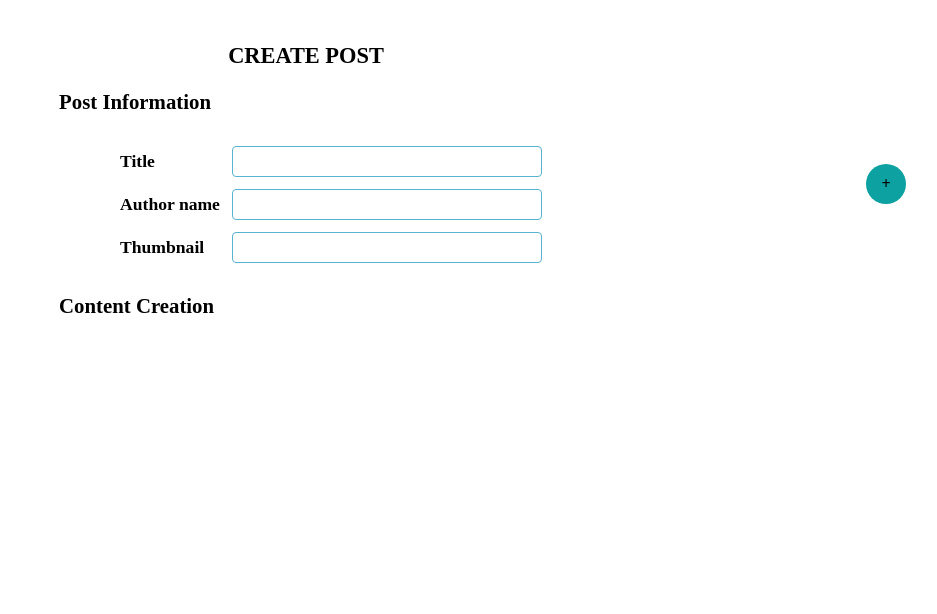
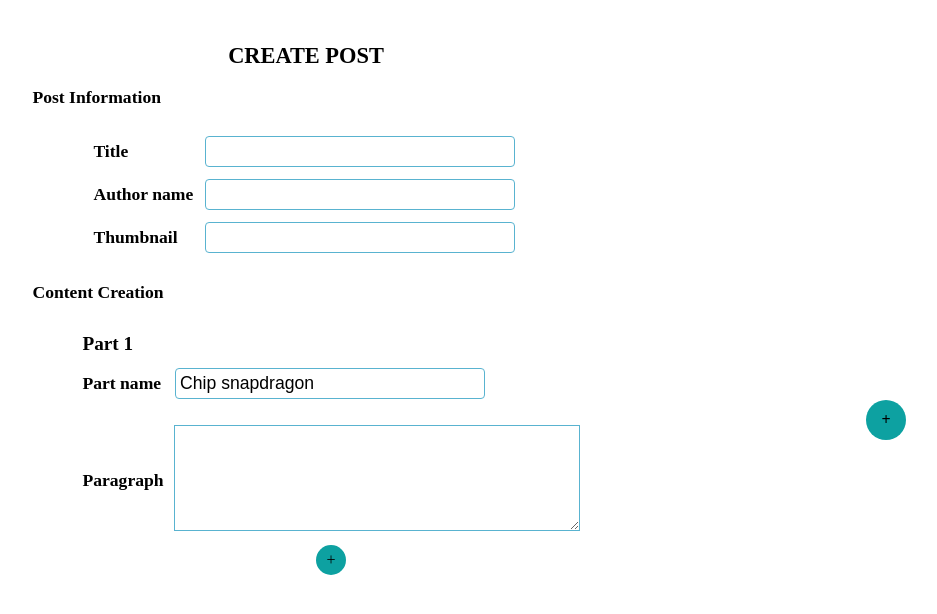
Before and after one commit to tankim19722003/CollectingInfoProject, a plain HTML site: page CreatePost.html in a window 1280 px wide. Shown: the whole page, without its empty margins (334-1271 px from the left). Drawn offline with Linux system fonts and the light colour scheme.

Commit message:
handle generate para and part

```diff
--- a/CreatePost.html
+++ b/CreatePost.html
@@ -5,6 +5,7 @@
     <meta charset="UTF-8">
     <meta name="viewport" content="width=device-width, initial-scale=1.0">
     <link rel="stylesheet" href="./style.css">
+    <!-- <link href="https://cdn.jsdelivr.net/npm/bootstrap@5.0.2/dist/css/bootstrap.min.css" rel="stylesheet" integrity="sha384-EVSTQN3/azprG1Anm3QDgpJLIm9Nao0Yz1ztcQTwFspd3yD65VohhpuuCOmLASjC" crossorigin="anonymous"> -->
     <title>Document</title>
 </head>
 <body>
@@ -50,15 +51,34 @@
 
             <div class="post-content">
                 <h3 class="post-content-label">Content Creation</h3>
-                <div class="post-content">
+                <div class="post-content-body">
 
+                    <div class="part" style="display: flex;flex-direction: column;">
+                        <h1 style="font-weight: bold;" class="part-title">Part 1</h1>
+
+                        <div class="part-name-wrap">
+                            <label for="" class="part-name-label label-dis">Part name</label>
+                            <input class="part-name" value="Chip snapdragon"></input>
+                        </div>
+
+                        <div class="para-list para-123" style="display: flex;flex-direction: column;">
+                            <div class="para-wrap">
+                                <label class="paragraph-label label-dis">Paragraph</label>
+                                <div>
+                                    <textarea class="para" value="Đoạn văn 1 part 1"></textarea>
+                                </div>
+                            </div>
+
+                        </div>
+                        <div class="btn-wrap" style="text-align: center">
+                            <div class="btn-add-para" onclick="addParagraph('para-123')">+</div>
+                        </div>
+                    </div>
                 </div>
             </div>
         </div>
-        <div class="add-content">+</div>
-        <script>
-
-        </script>
+        <script src="./script.js"></script>
     </div>
+    <div class="add-part" onclick = "addPart()">+</div>
 </body>
 </html>
--- a/script.js
+++ b/script.js
@@ -5,23 +5,74 @@ function start() {
     <table style="border-spacing: 10px;">
         <tr class="content-field">
             <td>
-                    <label for="" class="title-wrap_label">Title</label>
+                <label for="" class ="part-name_label">Part name</label>
             </td>
 
             <td>
-                <input type="text" class="title-wrap_input">
+                 <input class="part-name_input" value="Chip snapdragon"></input>
             </td>
 
         </tr>
 
-        <tr class="content-field">
+        <tr class="para-list">
             <td>
-                <label for="" class="author-wrap_label">Author name</label>
+                 <label for="" class="paragraph_title">Paragraph 1</label>
             </td>
+
             <td>
-                    <input type="text" class="author-wrap_input">
+                <input class="para" value="Đoạn văn 1 part 1"></input>
             </td>
         </tr>
     </table>
-    `
+    `;
+
+    document.querySelector(".post-content-body").innerHTML = html;
 }
+// start();
+
+let countPart = 2;
+function addParagraph(classPara) {
+    console.log(classPara);
+    let paraList = document.querySelector("." + classPara);
+    let html = `
+        <div class="para-wrap">
+            <label class="paragraph-label label-dis">Paragraph</label>
+            <div class="321">
+                <textarea class="para" value="Đoạn văn 1 part 1"></textarea>
+            </div>
+        </div>
+    `;
+    paraList.innerHTML += html;
+    console.log(paraList);
+}
+
+
+function addPart() {
+    let partList = document.querySelector(".post-content-body");
+    let paraClass = new Date().getTime();
+    let html = `
+    <div class="part" style="display: flex;flex-direction: column;">
+        <h1 style="font-weight: bold;" class="part-title">Part ${countPart}</h1>
+
+        <div class="part-name-wrap">
+            <label for="" class="part-name-label label-dis">Part name</label>
+            <input class="part-name" value="Chip snapdragon"></input>
+        </div>
+
+        <div class="para-list para-${paraClass}" style="display: flex;flex-direction: column;">
+            <div class="para-wrap">
+                <label class="paragraph-label label-dis">Paragraph</label>
+                <div>
+                    <textarea class="para" value="Đoạn văn 1 part 1"></textarea>
+                </div>
+            </div>
+
+        </div>
+        <div class="btn-wrap" style="text-align: center">
+            <div class="btn-add-para" onclick="addParagraph('para-${paraClass}')">+</div>
+        </div>
+    </div>
+    `;
+    countPart++;
+    partList.innerHTML += html;
+}
--- a/style.css
+++ b/style.css
@@ -1,5 +1,9 @@
 *{
     font-size: 16px;
+}
+
+.label-dis {
+    margin-right: 10px;
 }
 .container {
     display: flex;
@@ -12,21 +16,31 @@
     text-align: center;
     font-size: 1.4rem;
 }
+
+.post-content-body,
 .post-information_enter {
     padding-left:50px;
 }
+
+.part-name_label,
+.paragraph_title,
 .post-content-label,
 .post-information_heading{
     font-size: 1.3rem;
+    font-weight:bold;
+    font-size: 1.1rem;
 }
 
 .thumbnail-wrap_label,
 .author-wrap_label,
-.title-wrap_label{
+.title-wrap_label,
+.part-name-label,
+.paragraph-label{
     font-weight:bold;
     font-size: 1.1rem;
 }
 
+.part-name,
 .thumbnail-wrap_input,
 .author-wrap_input,
 .title-wrap_input{
@@ -35,6 +49,25 @@
     border-radius: 4px;
     border:1px solid #59B3D0;
     font-size: 1.1rem;
+}
+
+.part-name-wrap {
+    margin-bottom: 16px;
+}
+
+.para-wrap {
+    display:flex;
+    justify-content: center;
+    align-items: center;
+    padding:10px 0px;
+}
+.part-title {
+    font-size: 1.2rem;
+}
+.para{
+    width:400px;
+    border:1px solid #59B3D0;
+    height:100px;
 }
 
 .author-wrap_input:focus,
@@ -47,9 +80,10 @@
     position:relative;
     padding:20px;
 }
-.add-content {
+.add-part {
     position: fixed;
     right:40px;
+    top: 50%;
     background-color:#0da1a1;
     width:40px;
     height:40px;
@@ -58,8 +92,22 @@
     align-items: center;
     justify-content: center;
     font-weight: bold;
+    cursor: pointer;
 }
-
+.btn-wrap {
+    display: flex;
+    justify-content: center;
+}
+.btn-add-para {
+    width:30px;
+    height:30px;
+    background-color: rgb(13, 161, 161);
+    border-radius: 30px;
+    display: flex;
+    align-items: center;
+    justify-content: center;
+    cursor: pointer;
+}
 .btn {
     padding:10px 15px;
     background-color: rgb(13, 161, 161);
```
Also changed, not shown: test/index.html (added, +74 -0 lines).
